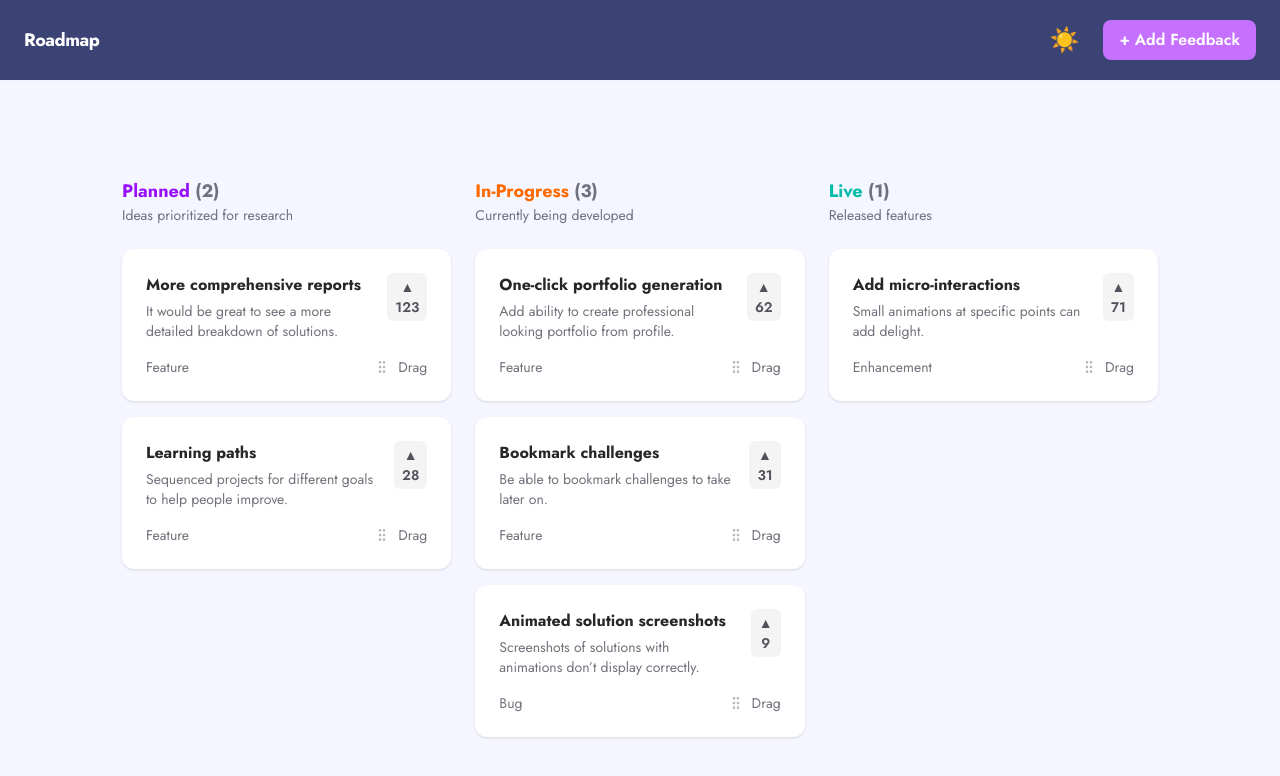
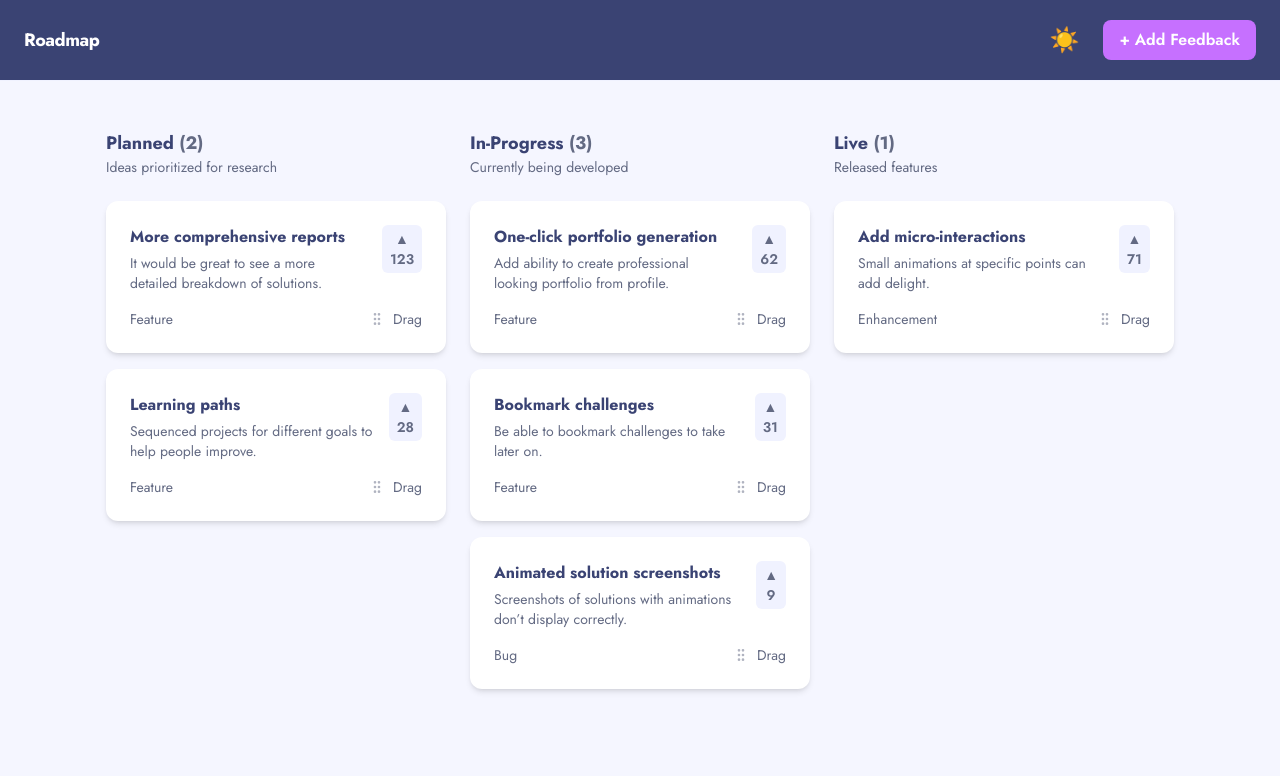
Before and after one commit to andrewteece/product-feedback-app, a Next.js app: page /roadmap in a window 1280 px wide. Shown: the top 776 px of the page. Built offline with nearby package versions, Linux system fonts and the light colour scheme; a web font is replaced by a local one.

Commit message:
update with style tokens

```diff
--- a/src/app/roadmap/page.tsx
+++ b/src/app/roadmap/page.tsx
@@ -27,35 +27,33 @@ export default function RoadmapPage() {
 
   return (
     <>
-      <main className='mx-auto max-w-[1100px] px-4 py-12'>
       <h1 className='sr-only'>Roadmap</h1>
 
       <DndContext onDragEnd={onDragEnd}>
-          <div className='grid gap-6 md:grid-cols-3'>
+        <div
+          className='grid gap-6 md:grid-cols-3'
+          style={{ backgroundColor: 'var(--bg-page)' }}
+        >
           <DroppableColumn
             status='planned'
             items={planned}
             title='Planned'
             subtitle='Ideas prioritized for research'
-              color='text-purple-600'
           />
           <DroppableColumn
             status='in-progress'
             items={inProgress}
             title='In-Progress'
             subtitle='Currently being developed'
-              color='text-orange-500'
           />
           <DroppableColumn
             status='live'
             items={live}
             title='Live'
             subtitle='Released features'
-              color='text-teal-500'
           />
         </div>
       </DndContext>
-      </main>
     </>
   );
 }
--- a/src/components/feedback/DraggableCard.tsx
+++ b/src/components/feedback/DraggableCard.tsx
@@ -5,7 +5,6 @@ import { Feedback } from '@/types/feedback';
 import { useSortable } from '@dnd-kit/sortable';
 import { CSS } from '@dnd-kit/utilities';
 import { GripVertical } from 'lucide-react';
-import { cn } from '@/lib/utils';
 import { motion } from 'framer-motion';
 
 type Props = {
@@ -19,9 +18,7 @@ export default function DraggableCard({ feedback }: Props) {
   const toggleUpvote = useFeedbackStore((s) => s.toggleUpvote);
 
   const { attributes, listeners, setNodeRef, transform, transition } =
-    useSortable({
-      id: feedback.id.toString(),
-    });
+    useSortable({ id: feedback.id.toString() });
 
   const style = {
     transform: CSS.Transform.toString(transform),
@@ -30,39 +27,38 @@ export default function DraggableCard({ feedback }: Props) {
 
   if (!liveFeedback) return null;
 
-  console.log('[render] upvotes:', liveFeedback.id, liveFeedback.upvotes);
+  const upvoted = liveFeedback.upvoted;
 
   return (
     <motion.div
       layout
       ref={setNodeRef}
       style={style}
-      className='rounded-xl bg-white p-6 shadow-sm dark:bg-zinc-900'
+      className='rounded-xl bg-[var(--bg-card)] p-6 shadow-md transition-colors'
     >
       <div className='flex items-start justify-between gap-4'>
         <div>
-          <h3 className='text-base font-bold text-zinc-800 dark:text-zinc-100'>
+          <h3 className='text-base font-bold text-[var(--text-primary)]'>
             {liveFeedback.title}
           </h3>
-          <p className='mt-1 text-sm text-zinc-500 dark:text-zinc-400'>
+          <p className='mt-1 text-sm text-[var(--text-muted)]'>
             {liveFeedback.description}
           </p>
         </div>
 
         <button
           onClick={() => toggleUpvote(liveFeedback.id)}
-          className={cn(
-            'flex flex-col items-center justify-center rounded-md px-2 py-1 text-sm font-semibold',
-            liveFeedback.upvoted
-              ? 'bg-blue-600 text-white'
-              : 'bg-zinc-100 text-zinc-600 dark:bg-zinc-800 dark:text-zinc-300'
-          )}
+          className={`flex flex-col items-center justify-center rounded-md px-2 py-1 text-sm font-semibold ${
+            upvoted
+              ? 'bg-[var(--btn-primary)] text-white'
+              : 'bg-[var(--badge-bg)] text-[var(--text-muted)]'
+          }`}
         >
           ▲<span>{liveFeedback.upvotes}</span>
         </button>
       </div>
 
-      <div className='mt-4 flex items-center justify-between text-sm text-zinc-500 dark:text-zinc-400'>
+      <div className='mt-4 flex items-center justify-between text-sm text-[var(--text-muted)]'>
         <span className='capitalize'>{liveFeedback.category}</span>
 
         <div className='flex items-center gap-2' {...attributes} {...listeners}>
--- a/src/components/feedback/DroppableColumn.tsx
+++ b/src/components/feedback/DroppableColumn.tsx
@@ -3,14 +3,19 @@
 import { Feedback, Status } from '@/types/feedback';
 import { SortableContext } from '@dnd-kit/sortable';
 import DraggableCard from './DraggableCard';
-import { cn } from '@/lib/utils';
 
 type Props = {
   status: Status;
   items: Feedback[];
   title: string;
   subtitle: string;
-  color: string;
+};
+
+const statusColors: Record<Status, string> = {
+  suggestion: 'var(--status-planned)',
+  planned: 'var(--status-planned)',
+  'in-progress': 'var(--status-inprogress)',
+  live: 'var(--status-live)',
 };
 
 export default function DroppableColumn({
@@ -18,20 +23,17 @@ export default function DroppableColumn({
   items,
   title,
   subtitle,
-  color,
 }: Props) {
-  console.log('[DroppableColumn] status:', status);
+  const color = statusColors[status];
 
   return (
     <div>
       <div className='mb-6'>
-        <h2 className={cn('text-lg font-bold', color)}>
+        <h2 className='text-lg font-bold' style={{ color }}>
           {title}{' '}
-          <span className='text-zinc-500 dark:text-zinc-400'>
-            ({items.length})
-          </span>
+          <span className='text-[var(--text-muted)]'>({items.length})</span>
         </h2>
-        <p className='text-sm text-zinc-500 dark:text-zinc-400'>{subtitle}</p>
+        <p className='text-sm text-[var(--text-muted)]'>{subtitle}</p>
       </div>
 
       <SortableContext items={items.map((f) => f.id.toString())}>
--- a/src/styles/theme.css
+++ b/src/styles/theme.css
@@ -1,33 +1,26 @@
 @import url('https://fonts.googleapis.com/css2?family=Eagle+Lake&family=Jost:ital,wght@0,100..900;1,100..900&family=Roboto:ital,wght@0,100..900;1,100..900&display=swap');
 
 @theme {
-  /* Font */
   --font-sans: 'Jost', sans-serif;
 
-  /* Text */
-  --text-primary: hsl(231 33% 34%);
-  --text-muted: hsl(226 14% 45%);
+  /* Light mode */
+  --bg-page: hsl(231, 100%, 98%);
+  --bg-card: hsl(0, 0%, 100%);
+  --bg-header: hsl(231, 33%, 34%); /* #373F68 */
 
-  /* Backgrounds */
-  --bg-page: hsl(231 100% 98%);
-  --bg-card: hsl(0 0% 100%);
-  --bg-header: hsl(231 33% 34%);
+  --text-primary: hsl(231, 33%, 34%); /* #3A4374 */
+  --text-muted: hsl(226, 14%, 45%); /* #647196 */
 
-  /* Buttons */
-  --btn-primary: hsl(276 100% 72%);
-  --btn-primary-hover: hsl(284 90% 68%);
+  --btn-primary: hsl(276, 100%, 72%); /* #AD1FEA */
+  --btn-primary-hover: hsl(284, 90%, 68%); /* #C75AF6 */
 
-  /* Status Colors */
-  --status-planned: hsl(17 88% 75%);
-  --status-inprogress: hsl(276 100% 72%);
-  --status-live: hsl(204 90% 68%);
+  --status-planned: hsl(17, 88%, 75%); /* #F49F85 */
+  --status-inprogress: hsl(276, 100%, 72%); /* #AD1FEA */
+  --status-live: hsl(204, 90%, 68%); /* #62BCFA */
 
-  /* Borders */
-  --border-header: hsl(231 100% 97%);
-  --border-card: hsl(225 14% 89%);
-
-  /* Badges */
-  --badge-bg: hsl(231 100% 97%);
+  --border-header: hsl(231, 100%, 97%);
+  --border-card: hsl(225, 14%, 89%);
+  --badge-bg: hsl(231, 100%, 97%);
 }
 
 .dark {
```
Lines whose indentation alone changed are shown as unchanged.
